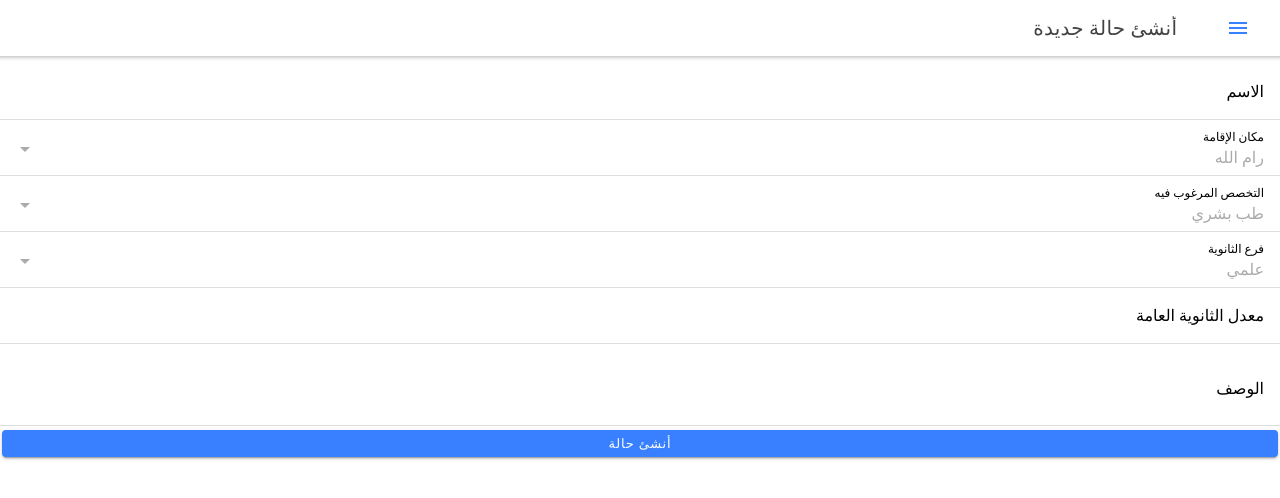
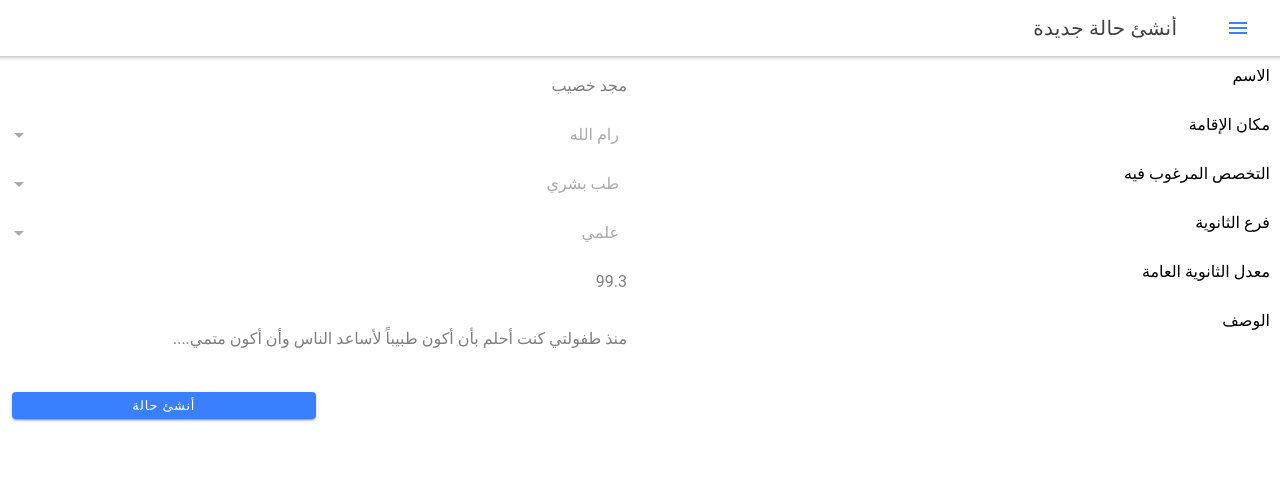
Before and after one commit to ShireenSehwail/Kolyati, a React (Create React App) app: page /caseCreation in a window 1280 px wide. Shown: the top 498 px of the page. Built offline with nearby package versions, Linux system fonts and the light colour scheme.

Commit message:
add grid in case creation

```diff
--- a/src/pages/CaseCreation/CaseCreation.tsx
+++ b/src/pages/CaseCreation/CaseCreation.tsx
@@ -1,10 +1,11 @@
-import { IonButton,  IonContent, IonHeader, IonInput, IonItem, IonLabel, IonList, IonMenuButton,  IonSelect, IonSelectOption, IonTextarea, IonTitle,  IonToolbar } from '@ionic/react';
+import { IonButton,  IonCol,  IonContent, IonGrid, IonHeader, IonInput, IonItem, IonLabel, IonList, IonMenuButton,  IonRow,  IonSelect, IonSelectOption, IonTextarea, IonTitle,  IonToolbar } from '@ionic/react';
 import React, { useEffect, useState } from 'react';
 import './CaseCreation.css';
 import {LOCAL_STORAGE_KEY_CASE,LOCAL_STORAGE_KEY_CASE_CREATED} from '../../containers/App'
 import { useHistory } from "react-router-dom";
 import PageNotFound from '../PageNotFound/PageNotFound';
 
+//const styless={border:"2px solid Violet", background:"#ff6348"};
 const CaseCreation: React.FC = () => {
   const { v4: uuidv4 } = require('uuid');
 
@@ -80,24 +81,27 @@ const CaseCreation: React.FC = () => {
   else
   {
 component=(
-    <><IonHeader dir="rtl">
+
+
+    <>
+    <IonHeader dir="rtl">
     <IonToolbar>
-      <IonTitle>أنشئ حالة جديدة</IonTitle>
+      <IonTitle >أنشئ حالة جديدة</IonTitle>
       <IonButton slot="start" fill="clear">
         <IonMenuButton menu="main-menu"></IonMenuButton>
       </IonButton>
     </IonToolbar>
     </IonHeader >
       <IonContent >
-        <IonHeader collapse="condense" dir="rtl">
-          <IonToolbar>
-            <IonTitle size="large">CaseCreation</IonTitle>
-          </IonToolbar>
-        </IonHeader>
 
-        <IonList>
-        <IonItem dir="rtl">
-            <IonLabel position="floating">الاسم</IonLabel>
+        <IonGrid>
+          <IonRow dir="rtl">
+
+           <IonCol>
+
+            <IonLabel  position="floating">الاسم</IonLabel>
+            </IonCol>
+            <IonCol>
 
             <IonInput  type="text"
 
@@ -105,9 +109,16 @@ component=(
           placeholder="مجد خصيب"
           onIonChange={e => setName(e.detail.value!)}>
           </IonInput>
-          </IonItem>
-       <IonItem dir="rtl">
+          </IonCol>
+
+          </IonRow>
+          <IonRow dir="rtl">
+          <IonCol>
+
        <IonLabel   position="floating"> مكان الإقامة </IonLabel>
+       </IonCol>
+       <IonCol>
+
        <IonSelect value={location} placeholder="رام الله" onIonChange={e => setLocation(e.detail.value)}>
               <IonSelectOption value=" Ramallah">رام الله</IonSelectOption>
               <IonSelectOption value="Hebron">الخليل</IonSelectOption>
@@ -120,9 +131,13 @@ component=(
               <IonSelectOption value="Tobas">طوباس</IonSelectOption>
               <IonSelectOption value="Salfit">سلفيت</IonSelectOption>
             </IonSelect>
-       </IonItem>
-       <IonItem dir="rtl">
+            </IonCol>
+       </IonRow>
+       <IonRow dir="rtl">
+         <IonCol>
        <IonLabel  position="floating">التخصص المرغوب فيه </IonLabel>
+       </IonCol>
+       <IonCol>
        <IonSelect value={major} placeholder="طب بشري" onIonChange={e => setMajor((e.detail.value))}>
               <IonSelectOption value=" الهندسة والتكنولوجيا">الهندسة والتكنولوجيا</IonSelectOption>
               <IonSelectOption value=" الأعمال والاقتصاد">الأعمال والاقتصاد</IonSelectOption>
@@ -132,9 +147,14 @@ component=(
               <IonSelectOption value=" الحقوق والادارة">الحقوق و الادارة</IonSelectOption>
               <IonSelectOption value=" العلوم">العلوم</IonSelectOption>
             </IonSelect>
-       </IonItem>
-       <IonItem dir="rtl">
+            </IonCol>
+            </IonRow>
+            <IonRow dir="rtl">
+              <IonCol>
+
        <IonLabel className="type" position="floating">فرع  الثانوية</IonLabel>
+       </IonCol>
+       <IonCol>
 
             <IonSelect value={tawjihiType} placeholder="علمي" onIonChange={e => setTawjihiType(e.detail.value)}>
               <IonSelectOption value=" Scientific">عملي</IonSelectOption>
@@ -146,28 +166,53 @@ component=(
               <IonSelectOption value="Hotelier">فنادق</IonSelectOption>
               <IonSelectOption value="Agricultural">زراعي</IonSelectOption>
             </IonSelect>
-         </IonItem>
-         <IonItem dir="rtl">
+            </IonCol>
+         </IonRow>
+         <IonRow dir="rtl">
+           <IonCol>
+
          <IonLabel  position="floating"> معدل الثانوية العامة  </IonLabel>
-         <IonInput  type="number" min="50" max="99.8"
+         </IonCol>
+         <IonCol>
+
+           <IonInput
            value={gpa}
             placeholder="99.3"
             onIonChange={e => setGpa(e.detail.value!)}>  </IonInput>
-         </IonItem >
-         <IonItem dir="rtl">
+            </IonCol>
+            </IonRow>
+
+      <IonRow dir="rtl">
+
+       <IonCol>
+
+
          <IonLabel  className="desc" position="floating">الوصف</IonLabel>
+         </IonCol>
+         <IonCol>
+
+
          <IonTextarea value={description} placeholder="منذ طفولتي كنت أحلم بأن أكون طبيباً لأساعد الناس وأن أكون متمي...." onIonChange={e => setDescription(e.detail.value!)}></IonTextarea>
-
-         </IonItem>
-
+         </IonCol>
+          </IonRow>
+          <IonRow dir="rtl">
+          <IonCol/>
+            <IonCol/>
+            <IonCol/>
+            <IonCol>
          <IonButton onClick={()=>{handleCaseCreation()}}
              color="primary"
              expand="block"
               size="small">  أنشئ حالة
               </IonButton>
-        </IonList>
+              </IonCol>
+              </IonRow>
+
+        </IonGrid>
       </IonContent>
+
       </>
+
 
   );
   }
```
